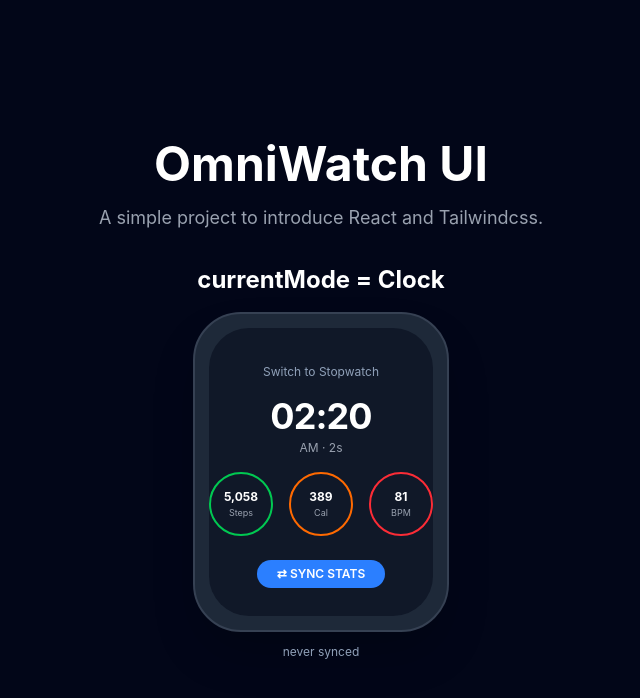
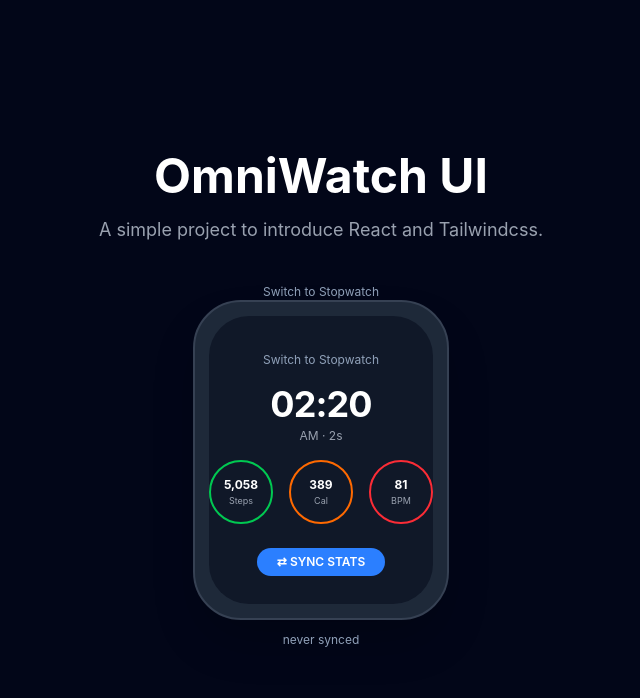
Before and after one commit to sammariumm/omniwatch-ui, a React (Vite) app: page / in a window 1280 px wide. Shown: the top 698 px of the page, without its empty margins (319-959 px from the left). Built offline with nearby package versions, Linux system fonts and the light colour scheme.

Commit message:
chore: rewrote ShowCurrentMode.jsx to follow ModeToggle.jsx

```diff
--- a/src/components/ShowCurrentMode.jsx
+++ b/src/components/ShowCurrentMode.jsx
@@ -1,15 +1,15 @@
-function ShowCurrentMode( { currentMode } ) {
+function ShowCurrentMode({ currentMode, onToggle }) {
   if (currentMode === 'clock') {
     return (
-        <div className="text-2xl font-bold text-white mb-4">
-          currentMode = Clock
-        </div>
+      <button onClick={onToggle} className="mt-2 text-xs text-slate-400 hover:text-white transition-colors">
+        Switch to Stopwatch
+      </button>
     );
   } else {
     return (
-        <div className="text-2xl font-bold text-white mb-4">
-          currentMode = Stopwatch
-        </div>
+      <button onClick={onToggle} className="mt-2 text-xs text-slate-400 hover:text-white transition-colors">
+        Switch to Clock
+      </button>
     );
   }
 }
--- a/src/components/StopwatchWidget.jsx
+++ b/src/components/StopwatchWidget.jsx
@@ -4,7 +4,6 @@ function StopwatchWidget({ currentTime, isRunning, lapTimes, onStart, onStop, on
 
       <p className="text-xs tracking-widest text-slate-400 mb-1">STOPWATCH</p>
 
-      {/* ✅ Color switches based on isRunning */}
       <div className={`text-4xl mb-3 ${isRunning ? 'text-green-400' : 'text-white'}`}>
         {currentTime}
       </div>
```
Also changed, not shown: 1 other file (tests, documents, lock files or other folders).
